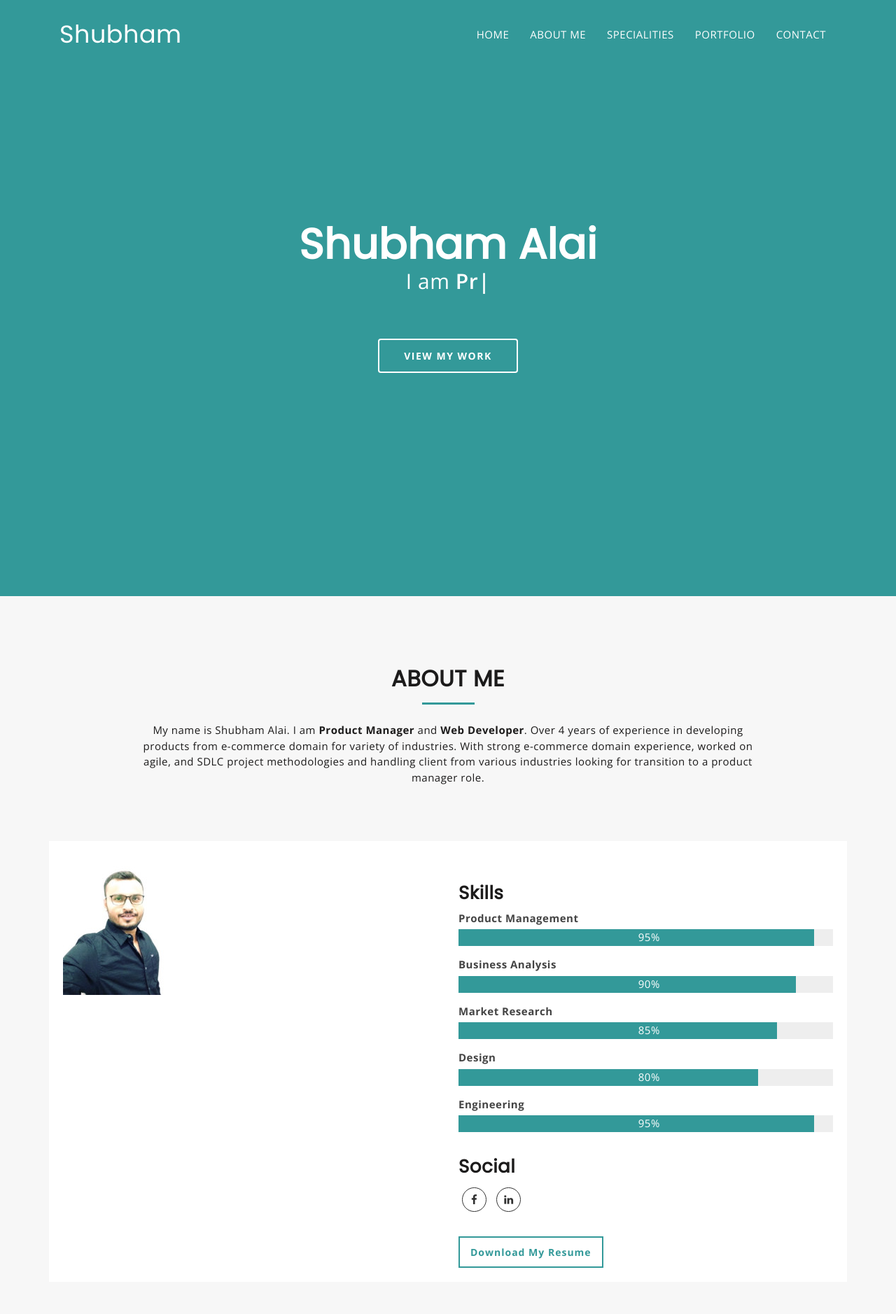
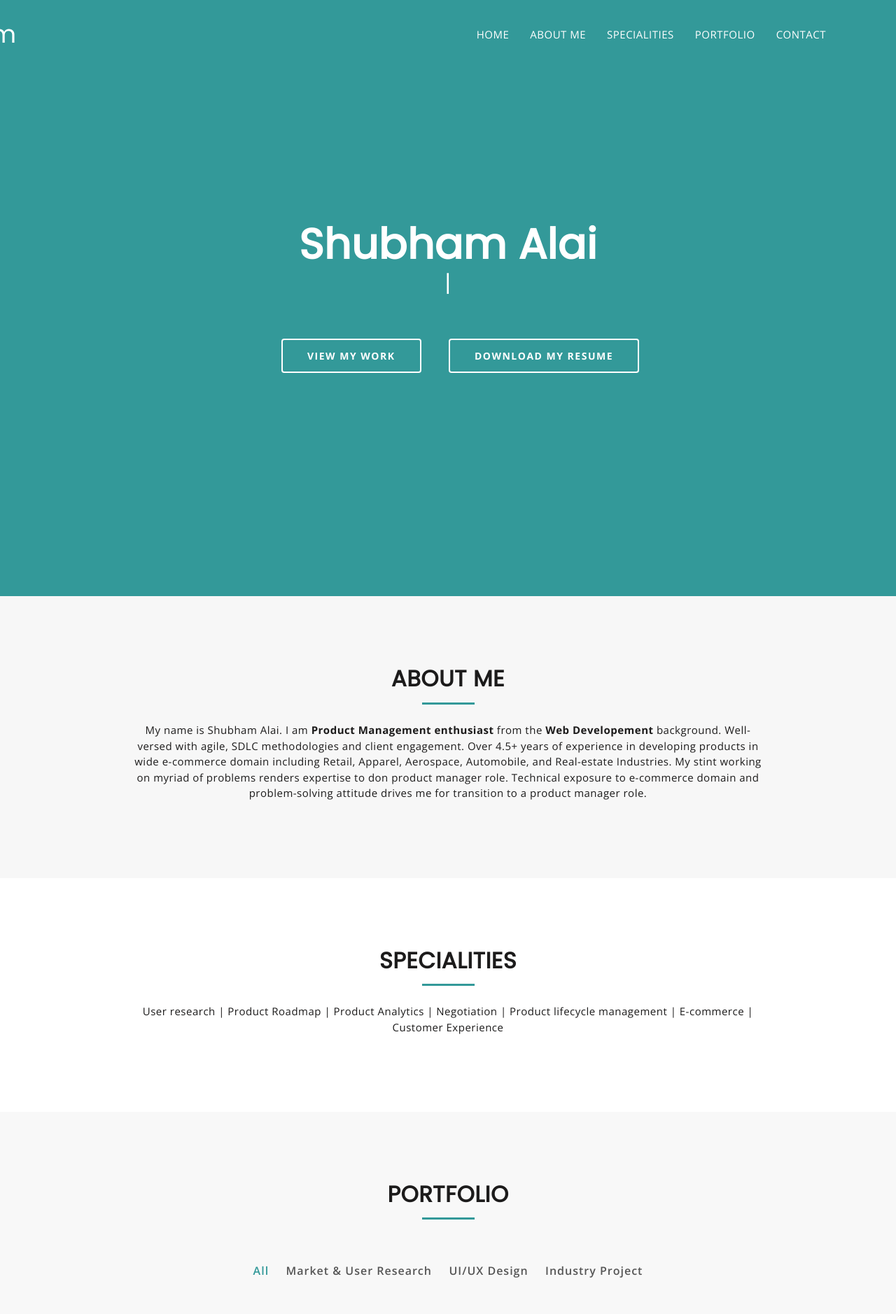
Before and after one commit to Shubhamalai/productmanagement, a PHP site: page / in a window 1280 px wide. Shown: the top 1878 px of the page at 70% size. Run offline with PHP 8.4, Linux system fonts and the light colour scheme; some libraries are stand-ins or nearby versions.

Commit message:
Changed About me summary changed some content and hided the picture and the skills part

```diff
--- a/assets/css/theme-color/default-theme.css
+++ b/assets/css/theme-color/default-theme.css
@@ -21,8 +21,7 @@
 
 .mu-send-msg-btn:hover,
 .mu-send-msg-btn:focus,
-.mu-social-media a:hover,
-.mu-social-media a:focus {
+ {
 	border: 1px solid #339999;
 	color: #339999;
 }
--- a/index.html
+++ b/index.html
@@ -53,9 +53,16 @@
                         <span class="icon-bar"></span>
                         <span class="icon-bar"></span>
                     </button>
+ <!-- Start Social Media -->
+                                        <div class="mu-social-media">
 
+                                            <a href="https://www.facebook.com/Sra.1246" target="_blank" style="margin-left: -337px;"><i class="fa fa-facebook"></i></a>
+                                            <!--<a href="#"><i class="fa fa-twitter"></i></a>-->
+                                            <a href="https://www.linkedin.com/in/shubham-alai/" target="_blank" ><i class="fa fa-linkedin"></i></a>
+                                            <!--<a href="#"><i class="fa fa-google-plus"></i></a>-->
+                                        </div>
                     <!-- Text Logo -->
-                    <a class="navbar-brand" href="#">Shubham</a>
+                    <a class="navbar-brand" href="#" style="margin-left: -251px">Shubham</a>
 
                     <!-- Image Logo -->
                     <!-- <a class="navbar-brand" href="#"><img src="assets/images/logo.png"></a> -->
@@ -92,7 +99,7 @@
                     <!-- Start text slide -->
                     <div class="mu-featured-slider-wrapper">
                         <div class="mu-featured-slider" id="typed-strings">
-                            <p>I am <span>Product Manager</span></p>
+                            <p>I am <span>Product Management Enthusiast</span></p>
                             <p>I am <span>Web Developer</span></p>
                             <p>I am <span>Singer</span></p>
                         </div>
@@ -102,8 +109,11 @@
 
                     <div class="mu-featured-content">
                         <p></p>
-                        <a href="#mu-portfolio" class="mu-primary-btn view-my-work-btn">VIEW MY WORK</a>
+                        <a href="#mu-portfolio" class="mu-primary-btn view-my-work-btn" style="margin-left: 35px;">VIEW MY WORK</a>
+
+                        <a href="https://drive.google.com/open?id=1JHK3JEFLDF174egQaRBVs9tujlMRfDLU" class="mu-primary-btn " target="_blank" download="resume" style="margin-left: 35px;">DOWNLOAD MY RESUME</a>
                     </div>
+
 
                 </div>
             </div>
@@ -127,61 +137,9 @@
                         <div class="mu-about-header">
                             <h2 class="mu-heading-title">ABOUT ME</h2>
                             <span class="mu-header-dot"></span>
-                            <p>My name is Shubham Alai. I am  <strong>Product Manager</strong> and <strong>Web Developer</strong>. Over 4 years of experience in developing products from e-commerce domain for variety of industries. With strong e-commerce domain experience, worked on agile, and SDLC project methodologies and handling client from various industries looking for transition to a product manager role.</p>
+                            <p>My name is Shubham Alai. I am  <strong>Product Management enthusiast</strong> from the <strong>Web Developement</strong> background. Well-versed with agile, SDLC methodologies and client engagement. Over 4.5+ years of experience in developing products in wide e-commerce domain including Retail, Apparel, Aerospace, Automobile, and Real-estate Industries. My stint working on myriad of problems renders expertise to don product manager role. Technical exposure to e-commerce domain and problem-solving attitude drives me for transition to a product manager role.
+                            </p>
                         </div>
-
-                        <!-- Start About Us Content -->
-                        <div class="mu-about-content">
-                            <div class="row">
-                                <div class="col-md-6">
-                                    <div class="mu-about-content-left">
-                                        <img class="mu-profile-img" src="assets/images/profile.jpg" alt="Profile Image">
-                                    </div>
-                                </div>
-                                <div class="col-md-6">
-                                    <div class="mu-about-content-right">
-
-                                        <!-- Start skills progress bar -->
-
-                                        <div class="mu-skill-progress-bar">
-                                            <h3>Skills</h3>
-                                            <span>Product Management</span>
-                                            <div class="mu-pro-bar mu-html5-bar">
-
-                                            </div>
-                                            <span>Business Analysis</span>
-                                            <div class="mu-pro-bar mu-css-bar">
-
-                                            </div>
-                                            <span>Market Research</span>
-                                            <div class="mu-pro-bar mu-photoshop-bar">
-                                            </div>
-                                            <span>Design</span>
-                                            <div class="mu-pro-bar mu-wordpress-bar">
-                                            </div>
-                                            <span>Engineering</span>
-                                            <div class="mu-pro-bar mu-html5-bar">
-                                            </div>
-                                        </div>
-
-                                        <!-- Start Social Media -->
-                                        <div class="mu-social-media">
-                                            <h3>Social</h3>
-                                            <a href="https://www.facebook.com/Sra.1246" target="_blank"><i class="fa fa-facebook"></i></a>
-                                            <!--<a href="#"><i class="fa fa-twitter"></i></a>-->
-                                            <a href="https://www.linkedin.com/in/shubham-alai/" target="_blank" ><i class="fa fa-linkedin"></i></a>
-                                            <!--<a href="#"><i class="fa fa-google-plus"></i></a>-->
-                                        </div>
-
-                                        <!-- Download Ressume Button -->
-                                        <a href="https://drive.google.com/open?id=1JHK3JEFLDF174egQaRBVs9tujlMRfDLU" class="mu-resume-btn" target="_blank" download="resume">Download My Resume</a>
-
-                                    </div>
-                                </div>
-                            </div>
-                        </div>
-                        <!-- End About Us Content -->
-
                     </div>
                 </div>
             </div>
@@ -197,7 +155,7 @@
                     <div class="mu-service-area">
 
                         <div class="mu-service-header">
-                            <h2 class="mu-heading-title">MY SPCIALITIES</h2>
+                            <h2 class="mu-heading-title">SPECIALITIES</h2>
                             <span class="mu-header-dot"></span>
                             <p> User research | Product Roadmap | Product Analytics | Negotiation | Product lifecycle management | E-commerce |  Customer Experience </p>
                         </div>
@@ -297,7 +255,7 @@
                     <div class="mu-portfolio-area">
 
                         <div class="mu-portfolio-header">
-                            <h2 class="mu-heading-title">MY PORTFOLIO</h2>
+                            <h2 class="mu-heading-title">PORTFOLIO</h2>
                             <span class="mu-header-dot"></span>
                         </div>
 
```
